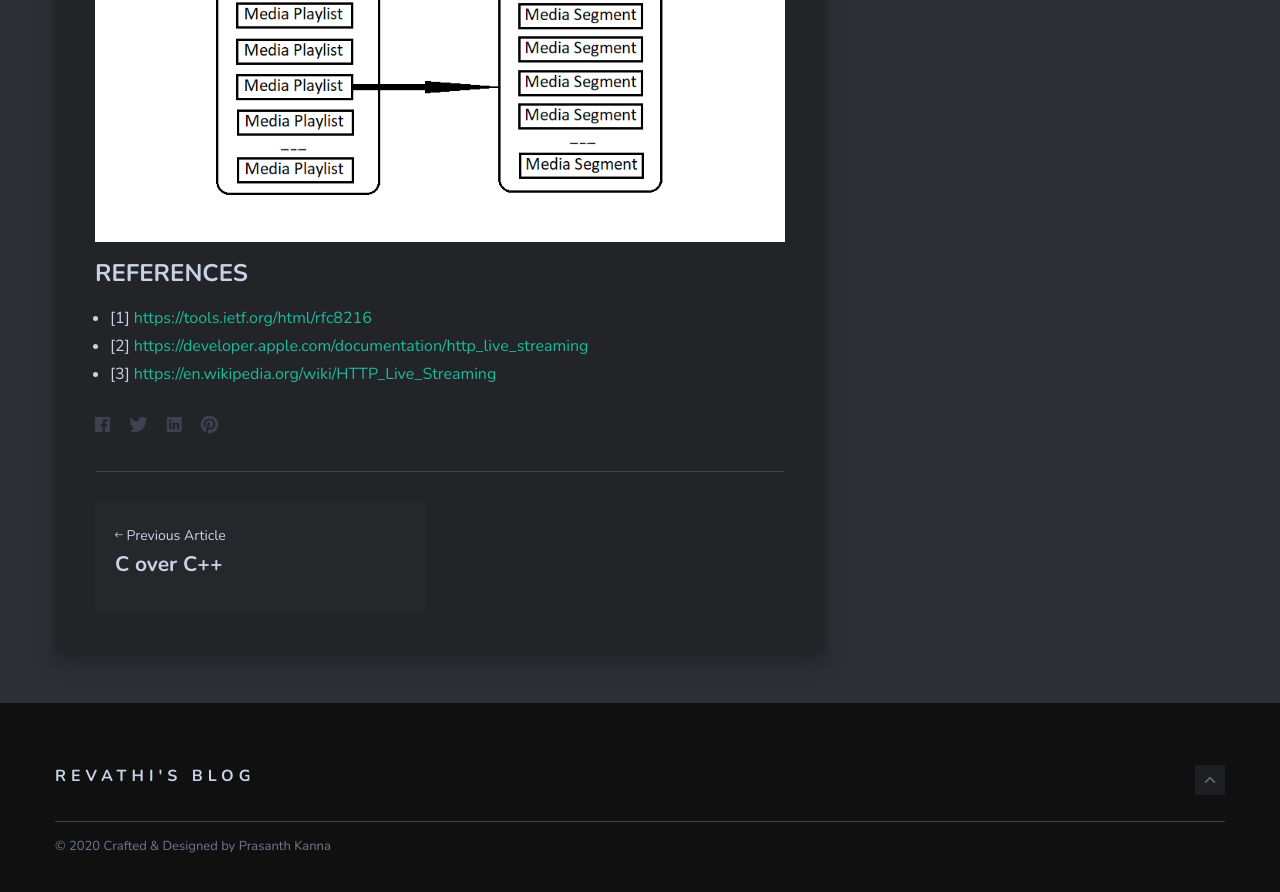
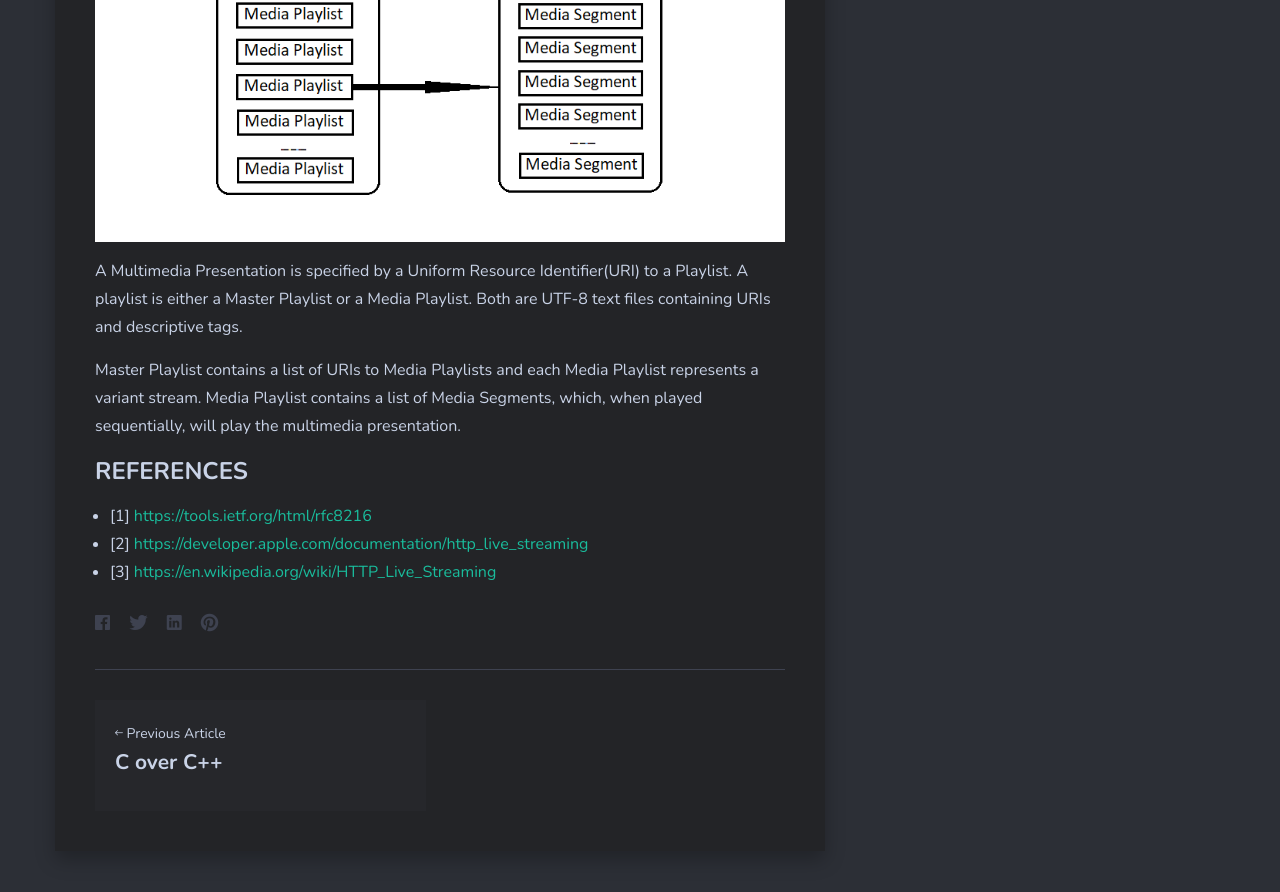
Before and after one commit to revathi727/revathi727.github.io, a Jekyll site: the page built from _posts/2020-07-10-hls.md, in a window 1280 px wide and 900 px high, scrolled down 2824 px. Shown: the top 892 px of the window. Built offline with Jekyll 4.4.1, drawn with Linux system fonts in a browser that asks for light colours; nearby versions of some CDN libraries.

```diff
--- a/_posts/2020-07-10-hls.md
+++ b/_posts/2020-07-10-hls.md
@@ -76,6 +76,10 @@ and many more...
 
 ![]({{site.baseurl}}/img/hls/multimedia_presentation.png)
 
+A Multimedia Presentation is specified by a Uniform Resource Identifier(URI) to a Playlist. A playlist is either a Master Playlist or a Media Playlist. Both are UTF-8 text files containing URIs and descriptive tags.
+
+Master Playlist contains a list of URIs to Media Playlists and each Media Playlist represents a variant stream. Media Playlist contains a list of Media Segments, which, when played sequentially, will play the multimedia presentation.
+
 ### REFERENCES
 * [1] <https://tools.ietf.org/html/rfc8216>
 * [2] <https://developer.apple.com/documentation/http_live_streaming>
```
Also changed, not shown: _posts/2020-02-23-c_over_cpp.md (+1 -1 lines), img/c_cpp.jpg (added).
